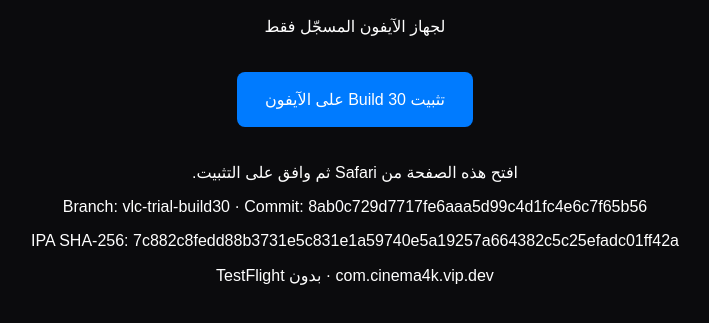
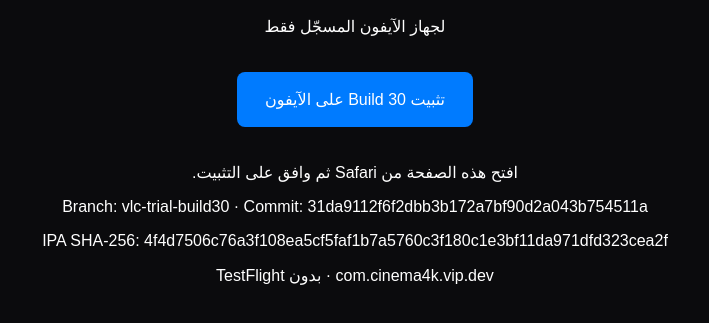
Before and after one commit to udsn/4k-vlc-trial-install, a plain HTML site: page build30/index.html in a window 1280 px wide. Shown: the part 159-482 px from the top of the page, without its empty margins (285-994 px from the left). Drawn offline with Linux system fonts and the light colour scheme.

Commit message:
Build 30 installer details

```diff
--- a/build30/index.html
+++ b/build30/index.html
@@ -1 +1 @@
-<!doctype html><html lang="ar" dir="rtl"><meta charset="utf-8"><meta name="viewport" content="width=device-width, initial-scale=1"><title>4K VLC Trial — Build 30</title><body style="background:#0B0B0D;color:#fff;font-family:Arial,sans-serif;text-align:center;margin:0;padding:48px 20px"><h1>4K VLC Trial</h1><h2>النسخة التجريبية المعدّلة — Build 30</h2><p>لجهاز الآيفون المسجّل فقط</p><p style="margin:36px 0"><a style="background:#007BFF;color:white;padding:18px 28px;border-radius:8px;display:inline-block;text-decoration:none" href="itms-services://?action=download-manifest&url=https%3A%2F%2Fudsn.github.io%2F4k-vlc-trial-install%2Fbuild30%2Fmanifest.plist">تثبيت Build 30 على الآيفون</a></p><p>افتح هذه الصفحة من Safari ثم وافق على التثبيت.</p><p dir="ltr" style="overflow-wrap:anywhere">Branch: vlc-trial-build30 · Commit: 8ab0c729d7717fe6aaa5d99c4d1fc4e6c7f65b56</p><p dir="ltr" style="overflow-wrap:anywhere">IPA SHA-256: 7c882c8fedd88b3731e5c831e1a59740e5a19257a664382c5c25efadc01ff42a</p><p>com.cinema4k.vip.dev · بدون TestFlight</p></body></html>
+<!doctype html><html lang="ar" dir="rtl"><meta charset="utf-8"><meta name="viewport" content="width=device-width, initial-scale=1"><title>4K VLC Trial — Build 30</title><body style="background:#0B0B0D;color:#fff;font-family:Arial,sans-serif;text-align:center;margin:0;padding:48px 20px"><h1>4K VLC Trial</h1><h2>النسخة التجريبية المعدّلة — Build 30</h2><p>لجهاز الآيفون المسجّل فقط</p><p style="margin:36px 0"><a style="background:#007BFF;color:white;padding:18px 28px;border-radius:8px;display:inline-block;text-decoration:none" href="itms-services://?action=download-manifest&url=https%3A%2F%2Fudsn.github.io%2F4k-vlc-trial-install%2Fbuild30%2Fmanifest.plist">تثبيت Build 30 على الآيفون</a></p><p>افتح هذه الصفحة من Safari ثم وافق على التثبيت.</p><p dir="ltr" style="overflow-wrap:anywhere">Branch: vlc-trial-build30 · Commit: 31da9112f6f2dbb3b172a7bf90d2a043b754511a</p><p dir="ltr" style="overflow-wrap:anywhere">IPA SHA-256: 4f4d7506c76a3f108ea5cf5faf1b7a5760c3f180c1e3bf11da971dfd323cea2f</p><p>com.cinema4k.vip.dev · بدون TestFlight</p></body></html>
```
